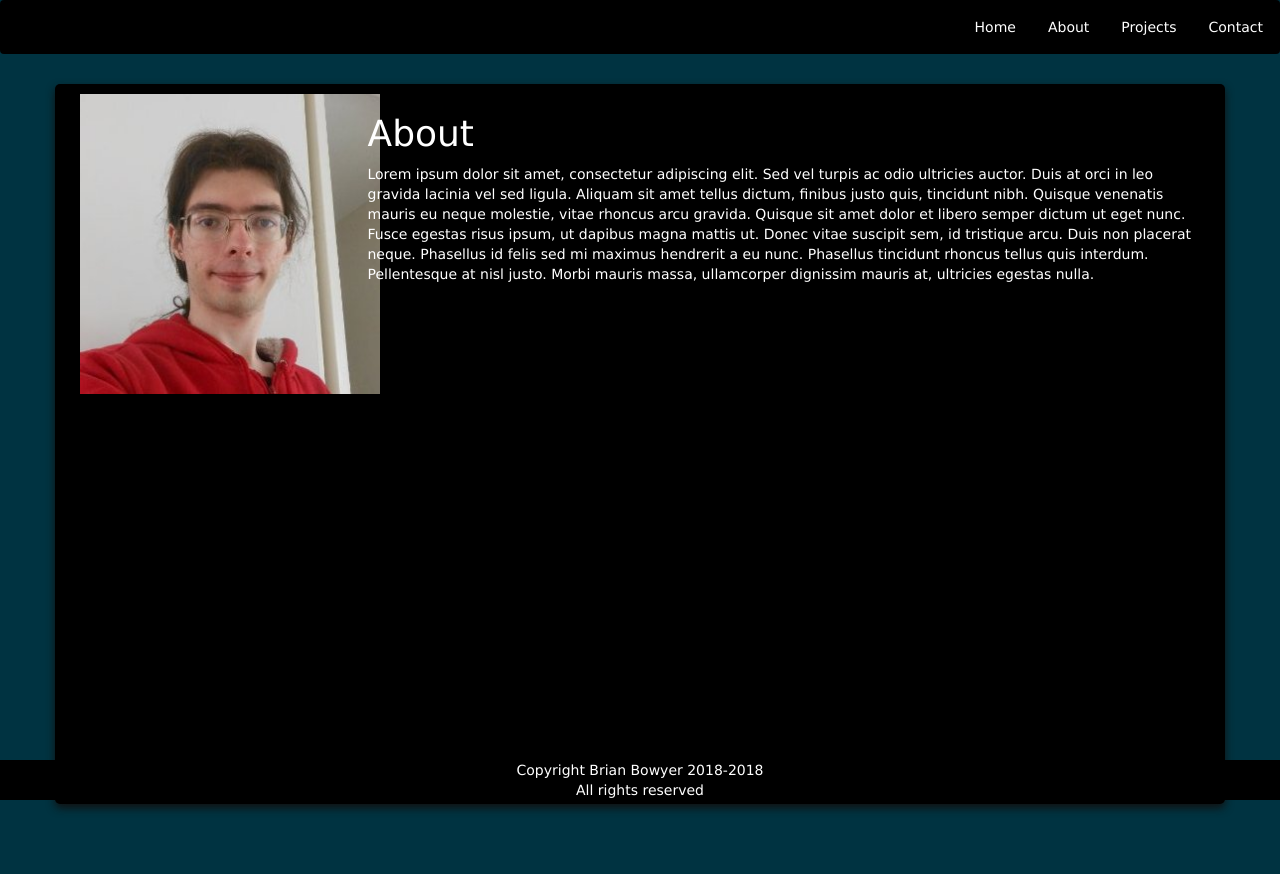
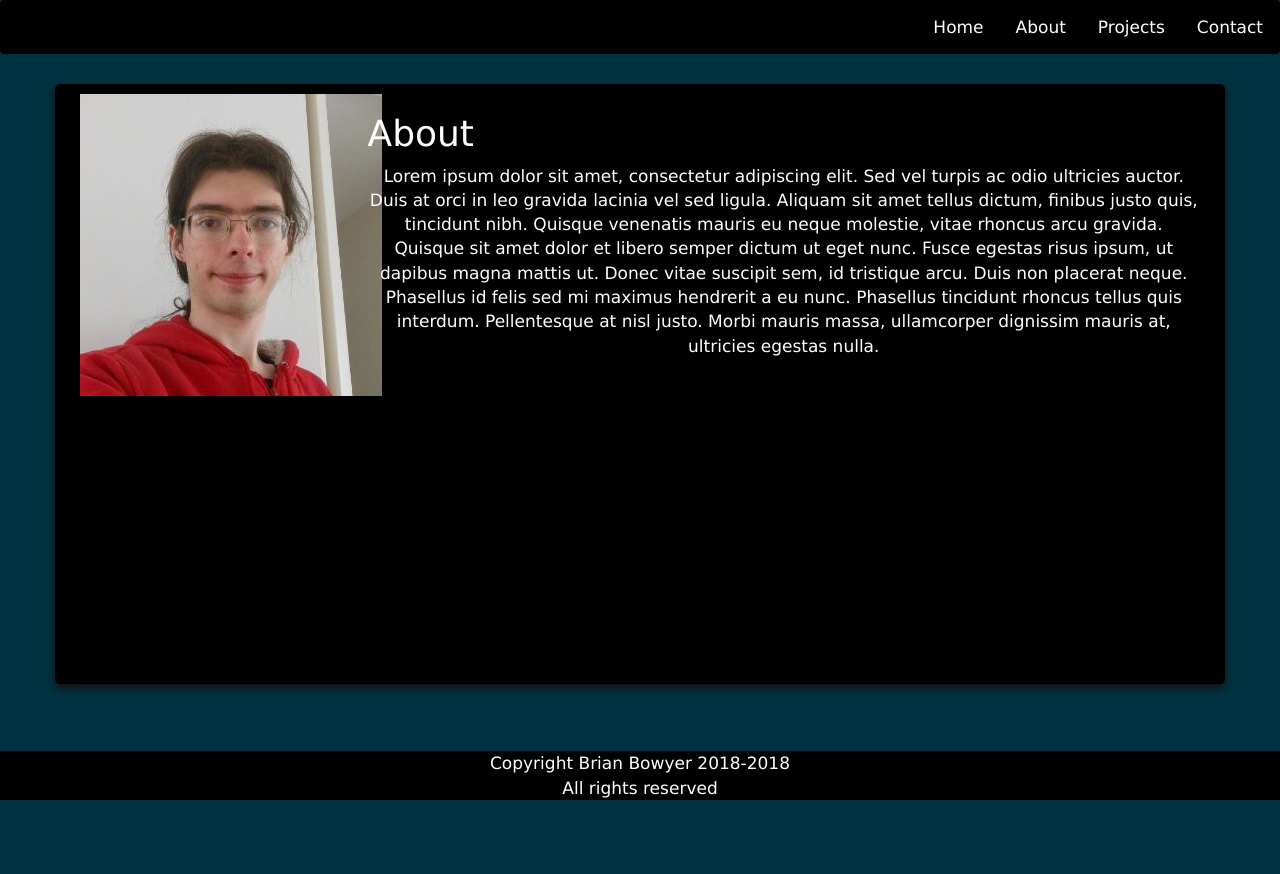
Before and after one commit to Brian-Bowyer/Personal-Website, a Flask app: page /about in a window 1280 px wide. Run offline with Flask 2, Linux system fonts and the light colour scheme; some libraries are stand-ins or nearby versions.

Commit message:
style tweaks

```diff
--- a/website/assets/style.scss
+++ b/website/assets/style.scss
@@ -3,8 +3,14 @@ $primary-background-color: #003341;
 $offset-background-color: #000;
 $shadow-color: #111;
 
-html, main, .row {
-    height: 100%;
+%card{
+    background: $offset-background-color;
+    padding: 10px;
+    margin-top: 10px;
+    margin-bottom: 10px;
+    border-radius: 5px;
+    box-shadow: 0 4px 8px 0 $shadow-color;
+    text-align: center;
 }
 
 body {
@@ -12,8 +18,12 @@ body {
     background: $primary-background-color;
     font-family: 'Lucida Sans', 'Lucida Sans Regular', 'Lucida Grande', 'Lucida Sans Unicode', Geneva, Verdana, sans-serif;
     height: 100%;
+    font-size: 17px;
 }
 
+html, main, .row {
+    height: 100%;
+}
 
 nav {
     background: $offset-background-color;
@@ -37,23 +47,25 @@ footer {
     text-align: center;
 }
 
-%card{
-    background: $offset-background-color;
-    padding: 10px;
-    margin-top: 10px;
-    margin-bottom: 10px;
-    border-radius: 5px;
-    box-shadow: 0 4px 8px 0 $shadow-color;
+form {
+    label {
+        text-align: center;
+    }
+    input {
+        width: 100%;
+        color: $offset-background-color;
+    }
+    textarea {
+        width: 100%;
+        color: $offset-background-color;
+    }
 }
 
 .content-card{
     @extend %card;
-    height: 90%;
+    height: 75%;
     h1 {
         text-align: center;
-    }
-    img {
-        width: 300px;
     }
 }
 
--- a/website/static/style.css
+++ b/website/static/style.css
@@ -1,11 +1,21 @@
-html, main, .row {
-  height: 100%; }
+.content-card, .project-card {
+  background: #000;
+  padding: 10px;
+  margin-top: 10px;
+  margin-bottom: 10px;
+  border-radius: 5px;
+  box-shadow: 0 4px 8px 0 #111;
+  text-align: center; }
 
   body {
     color: #fff;
     background: #003341;
     font-family: 'Lucida Sans', 'Lucida Sans Regular', 'Lucida Grande', 'Lucida Sans Unicode',
         Geneva, Verdana, sans-serif;
+    height: 100%;
+    font-size: 17px; }
+
+    html, main, .row {
       height: 100%; }
 
       nav {
@@ -24,20 +34,19 @@ footer {
   width: 100%;
   text-align: center; }
 
-  .content-card, .project-card {
-    background: #000;
-    padding: 10px;
-    margin-top: 10px;
-    margin-bottom: 10px;
-    border-radius: 5px;
-    box-shadow: 0 4px 8px 0 #111; }
+  form label {
+    text-align: center; }
+    form input {
+      width: 100%;
+      color: #000; }
+      form textarea {
+        width: 100%;
+        color: #000; }
 
 .content-card {
-      height: 90%; }
+  height: 75%; }
   .content-card h1 {
     text-align: center; }
-        .content-card img {
-          width: 300px; }
 
 .project-card .project-img img {
   width: 150px;
```
Lines whose indentation alone changed are shown as unchanged.
